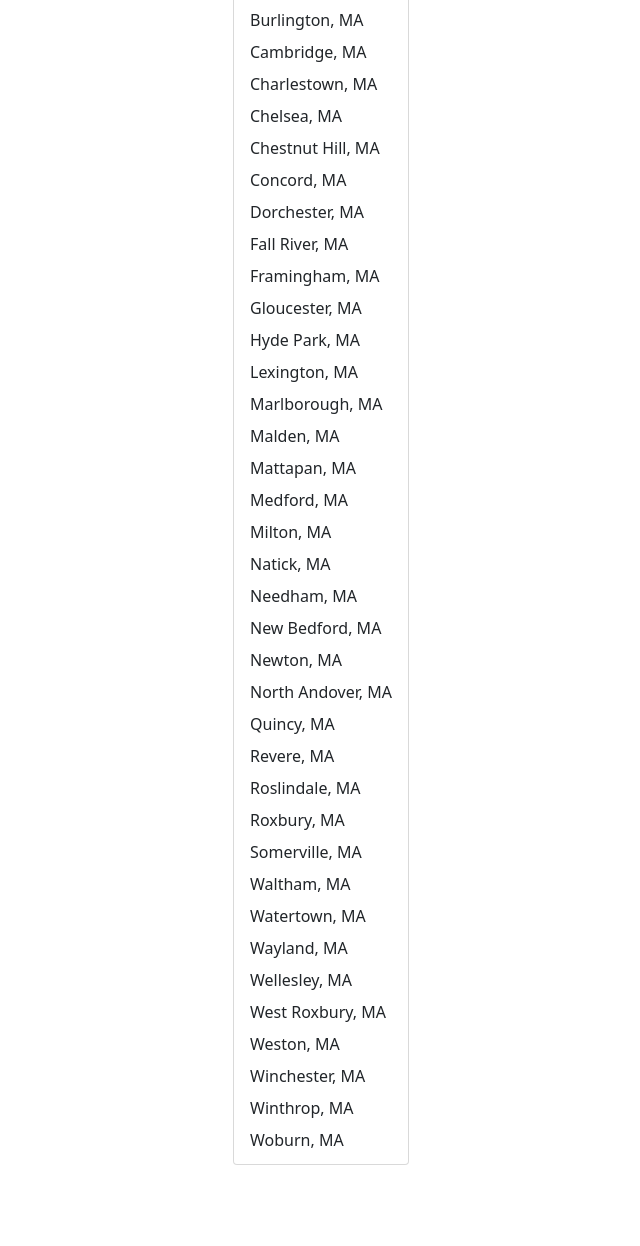
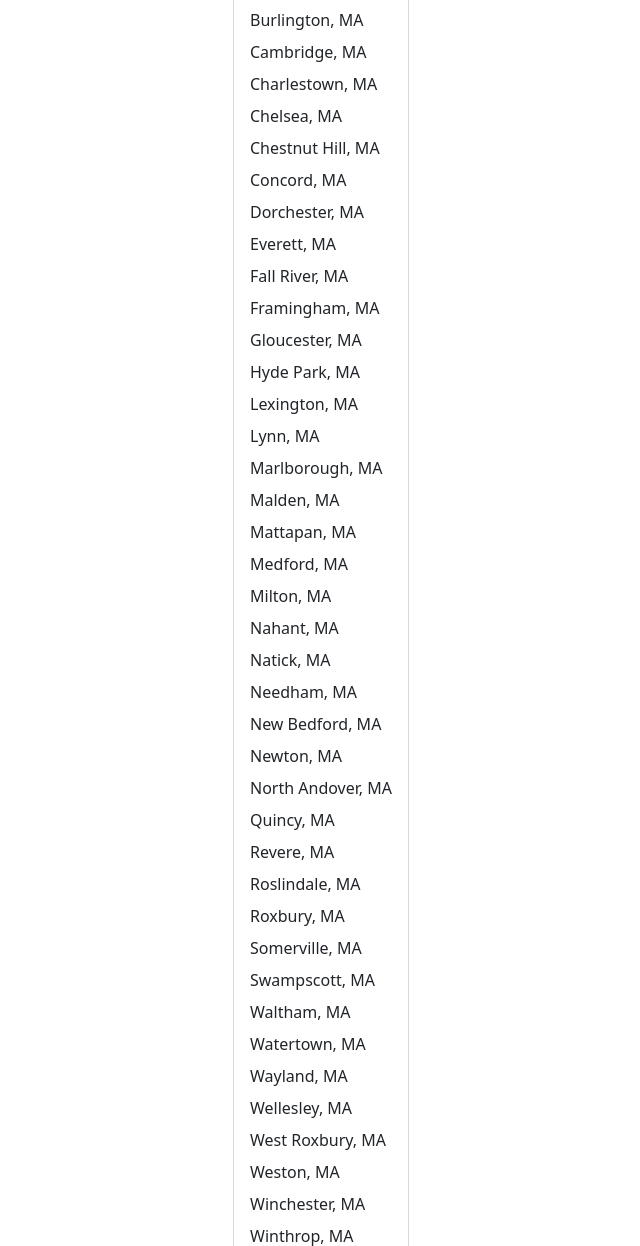
Before and after one commit to amithsaligrama/bathroomaccess, a Django app: template bathroom_map/templates/map.html in a window 1280 px wide, after a click on "View bathrooms for town...". Shown: the part 959-2205 px from the top of the page, without its empty margins (285-925 px from the left). Before the commit the page ends 2124 px from the top, so only its background shows below. Run offline with Django 3.2, Linux system fonts and the light colour scheme; the template is opened without the code that fills it, so the values that code supplies are empty; some libraries are stand-ins or nearby versions.

Commit message:
Update map.html

```diff
--- a/bathroom_map/templates/map.html
+++ b/bathroom_map/templates/map.html
@@ -178,16 +178,19 @@
                     <li><a class="dropdown-item" href="/map?city=chestnut%20hill-massachusetts">Chestnut Hill, MA</a></li>
                     <li><a class="dropdown-item" href="/map?city=concord-massachusetts">Concord, MA</a></li>
                     <li><a class="dropdown-item" href="/map?city=dorchester-massachusetts">Dorchester, MA</a></li>
+                    <li><a class="dropdown-item" href="/map?city=everett-massachusetts">Everett, MA</a></li>
                     <li><a class="dropdown-item" href="/map?city=fall%20river-massachusetts">Fall River, MA</a></li>
                     <li><a class="dropdown-item" href="/map?city=framingham-massachusetts">Framingham, MA</a></li>
                     <li><a class="dropdown-item" href="/map?city=gloucester-massachusetts">Gloucester, MA</a></li>
                     <li><a class="dropdown-item" href="/map?city=hyde%20park-massachusetts">Hyde Park, MA</a></li>
                     <li><a class="dropdown-item" href="/map?city=lexington-massachusetts">Lexington, MA</a></li>
+                    <li><a class="dropdown-item" href="/map?city=lynn-massachusetts">Lynn, MA</a></li>
                     <li><a class="dropdown-item" href="/map?city=marlborough-massachusetts">Marlborough, MA</a></li>
                     <li><a class="dropdown-item" href="/map?city=malden-massachusetts">Malden, MA</a></li>
                     <li><a class="dropdown-item" href="/map?city=mattapan-massachusetts">Mattapan, MA</a></li>
                     <li><a class="dropdown-item" href="/map?city=medford-massachusetts">Medford, MA</a></li>
                     <li><a class="dropdown-item" href="/map?city=milton-massachusetts">Milton, MA</a></li>
+                    <li><a class="dropdown-item" href="/map?city=nahant-massachusetts">Nahant, MA</a></li>
                     <li><a class="dropdown-item" href="/map?city=natick-massachusetts">Natick, MA</a></li>
                     <li><a class="dropdown-item" href="/map?city=needham-massachusetts">Needham, MA</a></li>
                     <li><a class="dropdown-item" href="/map?city=new%20bedford-massachusetts">New Bedford, MA</a></li>
@@ -198,6 +201,7 @@
                     <li><a class="dropdown-item" href="/map?city=roslindale-massachusetts">Roslindale, MA</a></li>
                     <li><a class="dropdown-item" href="/map?city=roxbury-massachusetts">Roxbury, MA</a></li>
                     <li><a class="dropdown-item" href="/map?city=somerville-massachusetts">Somerville, MA</a></li>
+                    <li><a class="dropdown-item" href="/map?city=swampscott-massachusetts">Swampscott, MA</a></li>
                     <li><a class="dropdown-item" href="/map?city=waltham-massachusetts">Waltham, MA</a></li>
                     <li><a class="dropdown-item" href="/map?city=watertown-massachusetts">Watertown, MA</a></li>
                     <li><a class="dropdown-item" href="/map?city=wayland-massachusetts">Wayland, MA</a></li>
```
